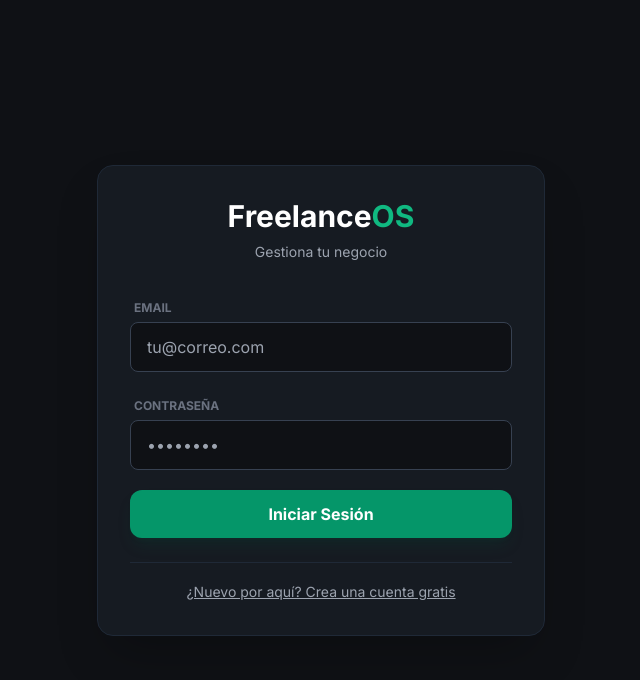
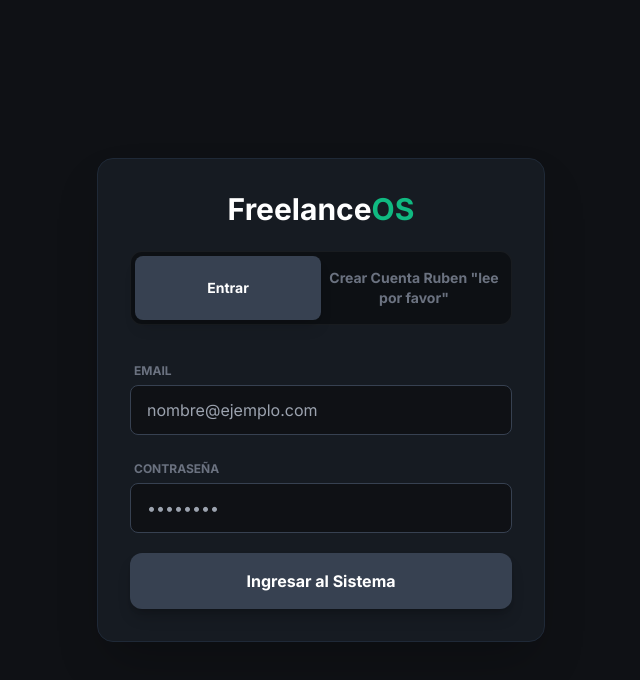
Before and after one commit to sistemafreelanceos-collab/sistema-freelance, a Next.js app: page / in a window 1280 px wide. Shown: the top 680 px of the page, without its empty margins (319-959 px from the left). Built offline with nearby package versions, Linux system fonts and the light colour scheme; no server answers.

Commit message:
Inicio act

```diff
--- a/app/page.tsx
+++ b/app/page.tsx
@@ -11,7 +11,7 @@ export default function LoginPage() {
   const [password, setPassword] = useState("");
   const [loading, setLoading] = useState(false);
 
-  // Estado para cambiar entre Login y Registro
+  // false = Login, true = Registro
   const [isRegister, setIsRegister] = useState(false);
 
   // ✅ Si ya hay sesión, manda al dashboard
@@ -40,19 +40,20 @@ export default function LoginPage() {
       if (error) {
         alert("Error al registrarse: " + error.message);
       } else {
-        alert("¡Registro exitoso! ✅\nSi no entras automáticamente, revisa tu correo para confirmar la cuenta.");
+        alert("¡Cuenta creada! ✅\nYa puedes entrar.");
         if (data.session) router.push("/dashboard");
+        else setIsRegister(false); // Cambiamos a login automáticamente
       }
 
     } else {
       // --- MODO LOGIN ---
-      const { data, error } = await supabase.auth.signInWithPassword({
+      const { error } = await supabase.auth.signInWithPassword({
         email,
         password,
       });
 
       if (error) {
-        alert("Error al entrar: " + error.message);
+        alert("Error al entrar: Credenciales incorrectas o usuario no registrado.");
       } else {
         router.push("/dashboard");
       }
@@ -65,29 +66,54 @@ export default function LoginPage() {
     <div className="min-h-screen flex items-center justify-center bg-[#0F1115] text-white p-4">
       <div className="w-full max-w-md bg-[#161B22] p-8 rounded-2xl border border-gray-800 shadow-2xl">
 
-        <h1 className="text-3xl font-bold text-center mb-2">
+        <h1 className="text-3xl font-bold text-center mb-6">
           Freelance<span className="text-emerald-500">OS</span>
         </h1>
-        <p className="text-center text-gray-400 text-sm mb-8">
-          {isRegister ? "Crea tu cuenta gratis" : "Gestiona tu negocio"}
-        </p>
+
+        {/* --- PESTAÑAS GIGANTES --- */}
+        <div className="flex p-1 bg-black/40 rounded-xl mb-8 border border-white/5">
+            <button
+                onClick={() => setIsRegister(false)}
+                className={`flex-1 py-3 rounded-lg font-bold text-sm transition-all ${
+                    !isRegister
+                    ? 'bg-gray-700 text-white shadow-lg'
+                    : 'text-gray-500 hover:text-white'
+                }`}
+            >
+                Entrar
+            </button>
+            <button
+                onClick={() => setIsRegister(true)}
+                className={`flex-1 py-3 rounded-lg font-bold text-sm transition-all ${
+                    isRegister
+                    ? 'bg-emerald-600 text-white shadow-lg'
+                    : 'text-gray-500 hover:text-white'
+                }`}
+            >
+                Crear Cuenta Ruben "lee por favor"
+            </button>
+        </div>
 
         {/* FORMULARIO */}
-        <form onSubmit={handleAuth} className="space-y-5">
+        <form onSubmit={handleAuth} className="space-y-5 animate-in slide-in-from-bottom-2 duration-300">
           <div>
-            <label className="text-xs font-bold text-gray-500 uppercase ml-1">Email</label>
+            <label className="text-xs font-bold text-gray-500 uppercase ml-1">
+                {isRegister ? "Tu Mejor Email" : "Email"}
+            </label>
             <input
               type="email"
               required
               className="w-full px-4 py-3 rounded-lg bg-[#0F1115] border border-gray-700 focus:border-emerald-500 outline-none transition mt-1 text-white"
               value={email}
               onChange={(e) => setEmail(e.target.value)}
-              placeholder="tu@correo.com"
+              placeholder="nombre@ejemplo.com"
             />
           </div>
 
           <div>
-            <label className="text-xs font-bold text-gray-500 uppercase ml-1">Contraseña</label>
+            <label className="text-xs font-bold text-gray-500 uppercase ml-1">
+                {isRegister ? "Crea una Contraseña" : "Contraseña"}
+            </label>
             <input
               type="password"
               required
@@ -101,23 +127,21 @@ export default function LoginPage() {
           <button
             type="submit"
             disabled={loading}
-            className="w-full bg-emerald-600 hover:bg-emerald-500 text-white py-3 rounded-xl font-bold transition disabled:opacity-50 shadow-lg shadow-emerald-900/20 mt-2"
+            className={`w-full py-4 rounded-xl font-bold transition shadow-lg mt-4 text-white ${
+                isRegister
+                ? 'bg-emerald-600 hover:bg-emerald-500 shadow-emerald-900/20'
+                : 'bg-gray-700 hover:bg-gray-600 shadow-black/20'
+            }`}
           >
-            {loading ? "Procesando..." : (isRegister ? "Crear Cuenta" : "Iniciar Sesión")}
+            {loading ? "Procesando..." : (isRegister ? "✨ Crear mi Cuenta Gratis" : "Ingresar al Sistema")}
           </button>
         </form>
 
-        {/* SWITCHER LOGIN / REGISTRO */}
-        <div className="mt-6 text-center pt-4 border-t border-gray-800">
-          <button
-            onClick={() => setIsRegister(!isRegister)}
-            className="text-sm text-gray-400 hover:text-emerald-400 underline transition"
-          >
-            {isRegister
-              ? "¿Ya tienes cuenta? Inicia Sesión aquí"
-              : "¿Nuevo por aquí? Crea una cuenta gratis"}
-          </button>
-        </div>
+        {isRegister && (
+            <p className="text-xs text-gray-500 text-center mt-4">
+                Al registrarte aceptas organizar tu vida como un profesional.
+            </p>
+        )}
 
       </div>
     </div>
```
